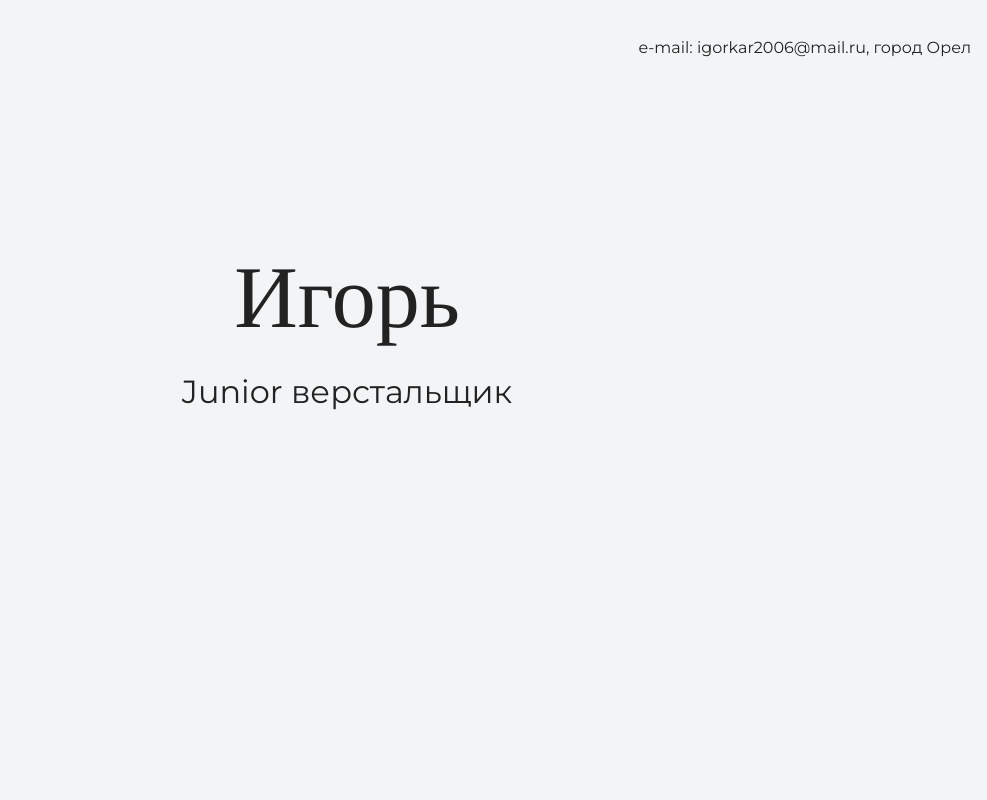
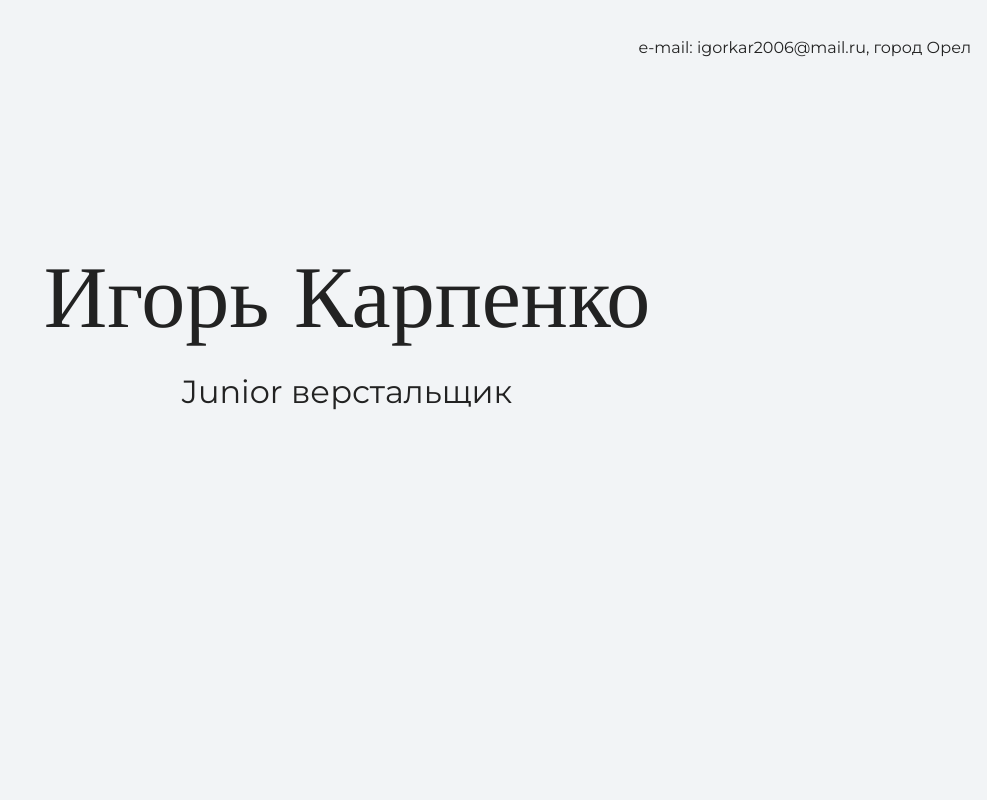
Before and after one commit to programer27/Junior1, a plain HTML site: page index.html in a window 1280 px wide. Shown: the top 800 px of the page, without its empty margins (293-1280 px from the left). Drawn offline with nearby package versions, Linux system fonts and the light colour scheme.

Commit message:
Изменение текста

```diff
--- a/index.html
+++ b/index.html
@@ -16,7 +16,7 @@
 
     <section class="hero-image">
       <div class="container">
-	  <h1 class="heading">Игорь</h1>
+	  <h1 class="heading">Игорь Карпенко</h1>
       <p>Junior верстальщик</p>
 	  </div>
     </section>
```
